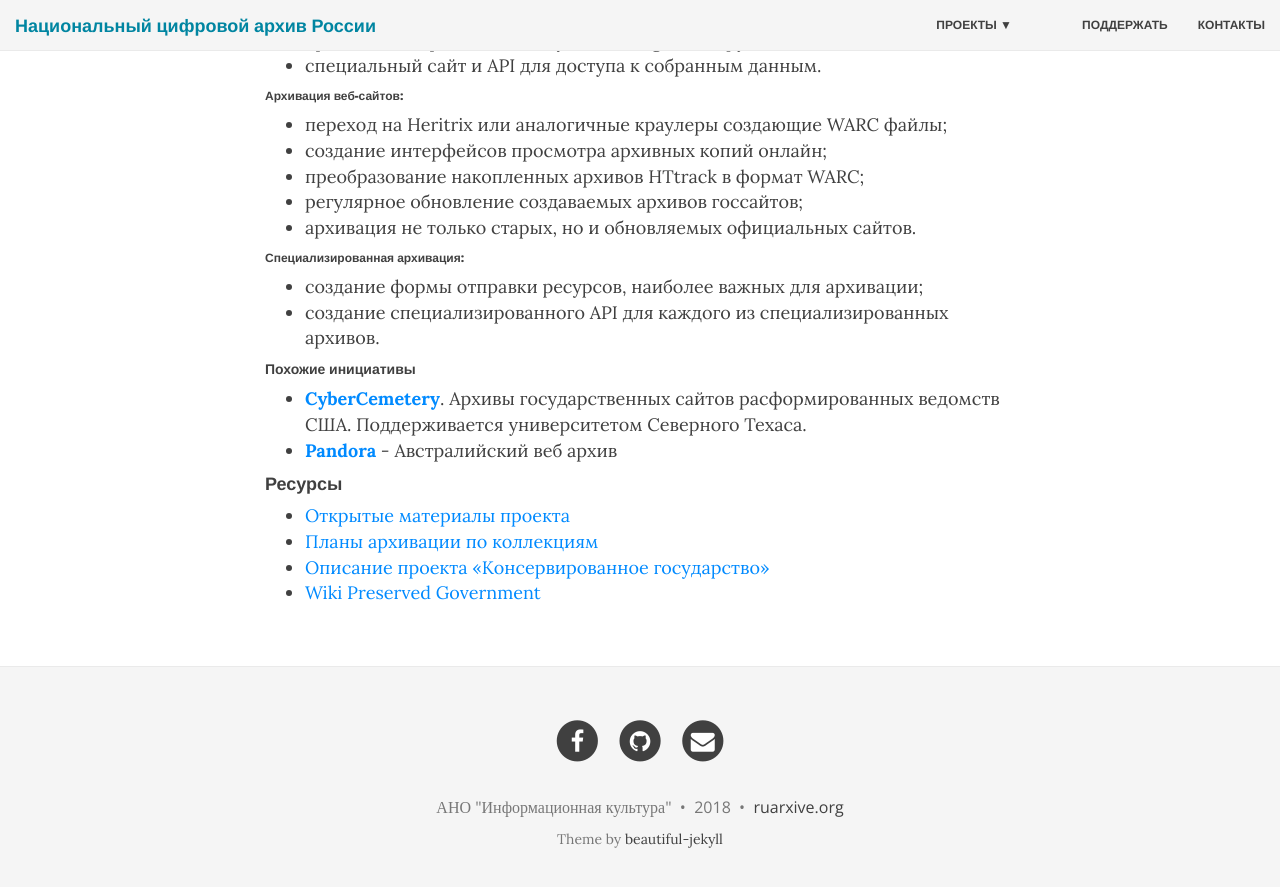
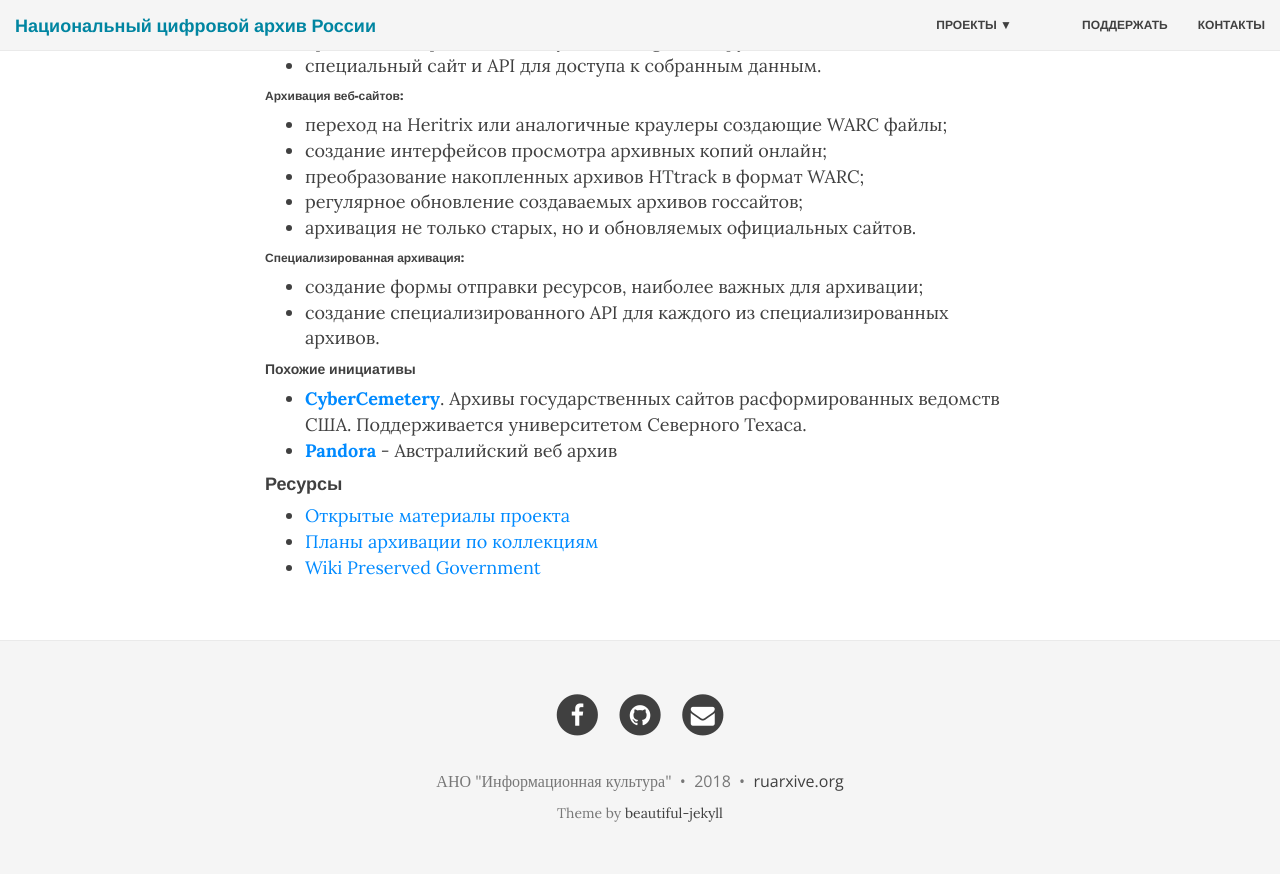
Before and after one commit to infoculture/nationaldigitalarchive, a Jekyll site: the page built from index.html, in a window 1280 px wide and 900 px high, scrolled down 4013 px. Shown: the top 887 px of the window. Built offline with Jekyll 4.4.1, drawn with Linux system fonts in a browser that asks for light colours; nearby versions of some CDN libraries; the list of posts is cut into pages by our own code.

Commit message:
Update index.html

```diff
--- a/index.html
+++ b/index.html
@@ -110,7 +110,6 @@ use-site-title: true
 <ul>
   <li><a href="https://drive.google.com/folderview?id=0B5haFpvgzsyhYW1lOHBiT1hrRG8&usp=sharing">Открытые материалы проекта</a></li>
   <li><a href="https://drive.google.com/folderview?id=0B5haFpvgzsyhWXVXQXlhdDJtXzA&usp=sharing">Планы архивации по коллекциям </a></li>
-  <li><a href="http://opengovdata.ru/projects/govarchive/">Описание проекта «Консервированное государство»</a></li>
   <li><a href="https://github.com/ivbeg/preserved-government/wiki">Wiki Preserved Government</a></li>
 </ul>
 
```
